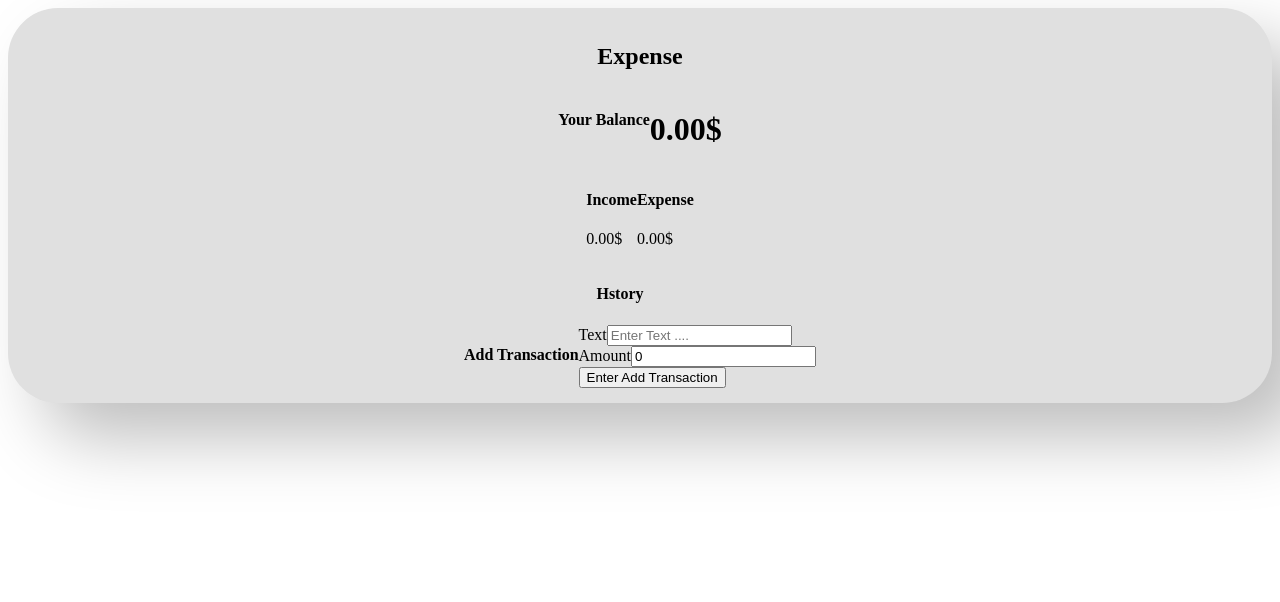
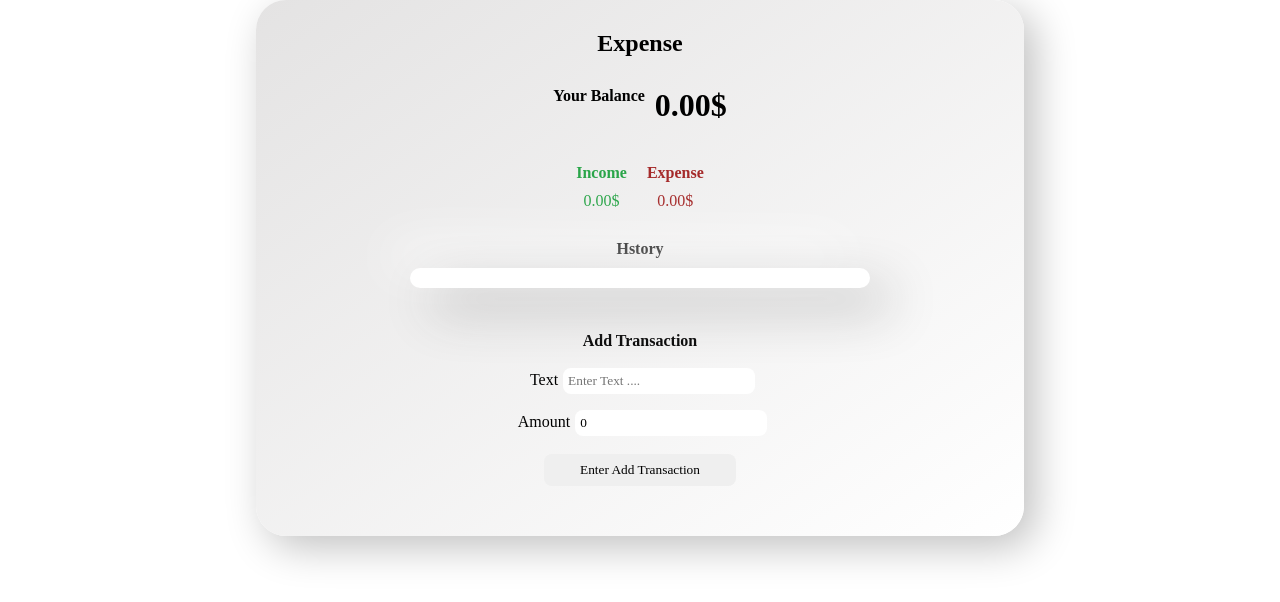
Before and after one commit to mohammadfarashipoor/expense-react, a React (Create React App) app: page / in a window 1280 px wide. Shown: the top 602 px of the page. Built offline with nearby package versions, Linux system fonts and the light colour scheme.

Commit message:
design  app

```diff
--- a/src/App.css
+++ b/src/App.css
@@ -1,34 +1,135 @@
+*{
+    margin: 0;
+    padding: 0;
+    border: 0;
+    font-family: -webkit-pictograph;
+
+    vertical-align: baseline;
+    outline: none;
+    -webkit-box-sizing: border-box;
+    -moz-box-sizing: border-box;
+    box-sizing:border-box;
+}
 .container{
-    border-radius: 50px;
-    background: #e0e0e0;
-    box-shadow:  35px 35px 70px #bebebe,
-             -35px -35px 70px #ffffff;
+    border-radius: 30px;
+    background: linear-gradient(145deg, #e4e3e3, #ffffff);
+    box-shadow:  11px 11px 41px #c0c0c0,
+                 -11px -11px 41px #ffffff;
     padding:15px;
+    width: 60vw;
+    text-align: center;
+    margin: 0 auto;
+
 }
 .header{
     display: flex;
     justify-content: center;
     justify-items: center;
+    padding:15px;
+
 }
 .balance{
     display: flex;
     justify-content: center;
     justify-items: center;
+    padding:15px;
+
 }
 .incomeexpene{
     display: flex;
     justify-content: center;
     justify-items: center;
+    padding:15px;
+
 }
 .history{
-    display: flex;
     justify-content: center;
     justify-items: center;
+    padding:15px;
+
+
 }
 
 
 .form{
-    display: flex;
     justify-content: center;
     justify-items: center;
+    padding:15px;
+
 }
+.balance h1{
+    padding-left: 10px;
+
+
+}
+.incomeexpene h4{
+    padding: 10px;
+
+}
+.incomeexpene div:nth-child(1){
+    color:rgb(42, 165, 73);
+}
+.incomeexpene div:nth-child(2){
+    color:brown;
+}
+.history ul{
+    border-radius: 51px;
+    background: #ffffff;
+    box-shadow:  21px 21px 51px #b5b5b5,
+                 -21px -21px 51px #ffffff;
+    list-style-type: none;
+    margin:10px;
+    position: relative;
+    display: inline-grid;
+    padding: 10px 18vw;
+}
+.history ul li{
+    margin:10px;
+    padding:10px;
+
+}
+.history ul li button{
+    position: absolute;
+    padding:5px 8px;
+    margin-left: 60px;
+    border-radius: 25px;
+    cursor: pointer;
+}
+.history ul li button:hover{
+    box-shadow:0 0 5px #fd9c9c;
+    transition: 400ms;
+    background-color:#f8b2b2;
+
+}
+.form form{
+    padding: 10px;
+}
+.form form div{
+    padding: 8px;
+}
+.form form div label{
+    padding: 5px;
+}
+.form form div input{
+    padding: 5px;
+    border-radius:8px;
+    width: 15vw;
+
+}
+.form form div input:hover{
+    box-shadow: 0 0 10px #585858;
+    transition: 500ms;
+}
+.form form button{
+    margin:10px;
+    padding: 8px;
+    border-radius:8px;
+    cursor: pointer;
+    width: 15vw;
+
+}
+.form form button:hover{
+    box-shadow: 8px 8px 25px #585858;
+    transition: 500ms;
+
+}
```
